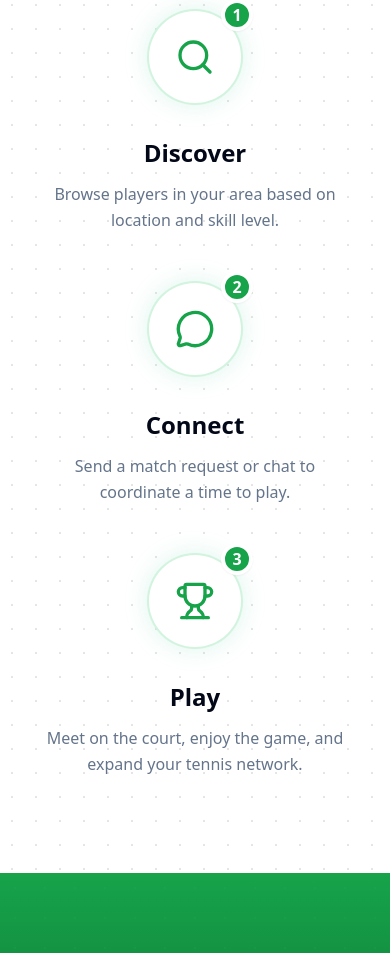
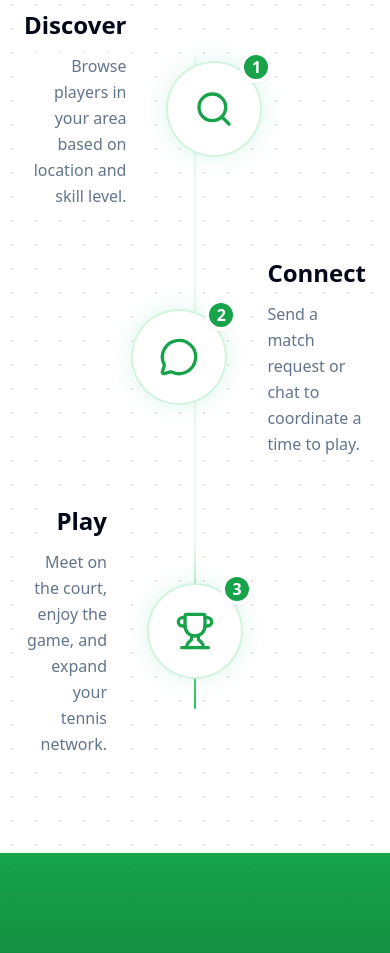
Before and after one commit to furkanarabul/tennismate, a Vue app: page / in a window 390 px wide. Shown: the part 2380-3333 px from the top of the page. Built offline with nearby package versions, Linux system fonts and the light colour scheme; no server answers.

Commit message:
feat: Add animated connecting lines and refactor step layout for improved responsiveness in HomeView.

```diff
--- a/src/views/HomeView.vue
+++ b/src/views/HomeView.vue
@@ -252,22 +252,38 @@ onMounted(() => {
 
         <div class="grid grid-cols-1 md:grid-cols-3 gap-12 relative max-w-5xl mx-auto">
           <!-- Connecting Line (Desktop) -->
-          <div class="connecting-line hidden md:block absolute top-12 left-[10%] right-[10%] h-0.5 bg-gradient-to-r from-transparent via-green-500/50 to-transparent z-0"></div>
+          <!-- Connecting Line (Desktop) -->
+          <div class="connecting-line hidden md:block absolute top-12 left-[10%] right-[10%] h-0.5 bg-green-500/10 z-0 overflow-hidden rounded-full">
+            <div class="absolute top-0 bottom-0 w-1/2 bg-gradient-to-r from-transparent via-green-500 to-transparent animate-flow-line"></div>
+          </div>
+
+          <!-- Connecting Line (Mobile) -->
+          <div class="connecting-line-mobile block md:hidden absolute top-12 bottom-12 left-1/2 w-0.5 -translate-x-1/2 bg-green-500/10 z-0 overflow-hidden rounded-full">
+            <div class="absolute left-0 right-0 h-1/2 bg-gradient-to-b from-transparent via-green-500 to-transparent animate-flow-line-vertical"></div>
+          </div>
 
           <div
             v-for="(step, index) in steps"
             :key="index"
-            :class="`step-${index} relative flex flex-col items-center text-center z-10`"
+            :class="[
+              `step-${index} relative z-10`,
+              'grid grid-cols-[1fr_auto_1fr] gap-4 items-center w-full',
+              'md:flex md:flex-col md:items-center md:text-center'
+            ]"
           >
-            <div class="step-icon w-24 h-24 rounded-full bg-background dark:bg-black border-2 border-green-500/20 flex items-center justify-center mb-8 relative shadow-[0_0_30px_-5px_rgba(16,185,129,0.2)] group hover:border-green-500/50 transition-colors duration-300">
+            <div class="step-icon w-24 h-24 rounded-full bg-background dark:bg-black border-2 border-green-500/20 flex items-center justify-center col-start-2 mb-0 md:mb-8 relative shadow-[0_0_30px_-5px_rgba(16,185,129,0.2)] group hover:border-green-500/50 transition-colors duration-300">
               <component :is="step.icon" class="h-10 w-10 text-green-600 dark:text-green-500 group-hover:scale-110 transition-transform duration-300" />
               <div class="absolute -top-3 -right-3 w-8 h-8 rounded-full bg-green-600 flex items-center justify-center text-white font-bold border-4 border-background dark:border-black shadow-sm">
                 {{ index + 1 }}
               </div>
             </div>
-            <div class="step-content">
-              <h3 class="text-2xl font-bold mb-3 text-foreground dark:text-white">{{ step.title }}</h3>
-              <p class="text-muted-foreground max-w-xs leading-relaxed">{{ step.description }}</p>
+            <div :class="[
+              'step-content row-start-1 md:row-auto',
+              index % 2 === 0 ? 'col-start-1 text-right pr-4' : 'col-start-3 text-left pl-4',
+              'md:col-auto md:text-center md:px-0'
+            ]">
+              <h3 class="text-2xl font-bold mb-3 text-foreground dark:text-white inline-block bg-background dark:bg-[#020817] px-2 rounded md:bg-transparent md:dark:bg-transparent md:px-0">{{ step.title }}</h3>
+              <p class="text-muted-foreground max-w-xs leading-relaxed inline-block bg-background dark:bg-[#020817] px-2 rounded md:bg-transparent md:dark:bg-transparent md:px-0">{{ step.description }}</p>
             </div>
           </div>
         </div>
@@ -312,4 +328,22 @@ onMounted(() => {
 :root:not(.dark) .bg-dot-pattern {
   background-image: radial-gradient(circle, rgba(0, 0, 0, 0.1) 1.5px, transparent 1.5px);
 }
+
+.animate-flow-line {
+  animation: flow-line 6s linear infinite;
+}
+
+.animate-flow-line-vertical {
+  animation: flow-line-vertical 6s linear infinite;
+}
+
+@keyframes flow-line {
+  0% { transform: translateX(-100%); }
+  100% { transform: translateX(200%); }
+}
+
+@keyframes flow-line-vertical {
+  0% { transform: translateY(-100%); }
+  100% { transform: translateY(200%); }
+}
 </style>
```
